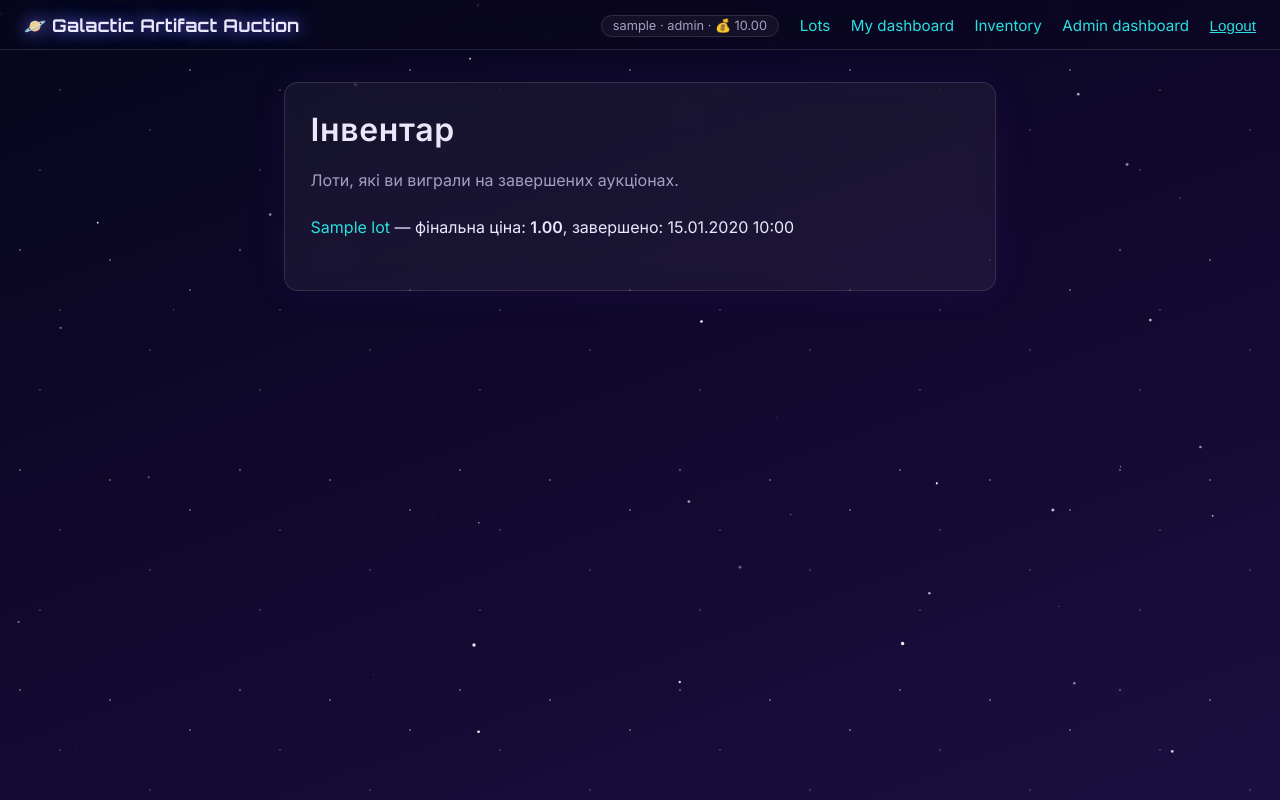
After one commit to MarcoGr11/web-python, a Django app: page /inventory/ in a window 1280 px wide. The commit adds this page. Run offline with Django 5.2, Linux system fonts and the light colour scheme; a user stored in the database is signed in; tables that the repository leaves empty hold one stand-in row (values such as "Sample post").

Commit message:
Close expired auctions and add winner inventory
Lot.is_closed is set by services.close_expired_lots(), called when lots
are viewed (web and API) and by the close_expired_auctions command.
Closing moves no money: the winning bid was already deducted when it
became the leading bid. Winners see their lots at /inventory/ and
GET /api/inventory/; closed lots show the winner instead of the bid
form and are marked in the lot list.

```diff
--- a/src/auctions/api/urls.py
+++ b/src/auctions/api/urls.py
@@ -11,6 +11,7 @@ urlpatterns = [
     path("auth/login/", views.LoginView.as_view(), name="api-login"),
     path("auth/logout/", views.LogoutView.as_view(), name="api-logout"),
     path("dashboard/user/", views.UserDashboardView.as_view(), name="api-dashboard-user"),
+    path("inventory/", views.InventoryView.as_view(), name="api-inventory"),
     path("dashboard/admin/", views.AdminDashboardView.as_view(), name="api-dashboard-admin"),
     path("", include(router.urls)),
 ]
--- a/src/auctions/models.py
+++ b/src/auctions/models.py
@@ -47,6 +47,9 @@ class Lot(models.Model):
         related_name="owned_lots",
     )
     ends_at = models.DateTimeField()
+    # Set by services.close_expired_lots() once ends_at has passed; from then
+    # on current_winner is the final winner and the lot is in their inventory.
+    is_closed = models.BooleanField(default=False)
     created_at = models.DateTimeField(auto_now_add=True)
 
     def __str__(self):
--- a/src/auctions/services.py
+++ b/src/auctions/services.py
@@ -23,7 +23,7 @@ def place_bid(lot_id, user_id, amount: Decimal) -> dict:
     with transaction.atomic():
         lot = Lot.objects.select_for_update().get(id=lot_id)
 
-        if timezone.now() >= lot.ends_at:
+        if lot.is_closed or timezone.now() >= lot.ends_at:
             return {
                 "accepted": False,
                 "reason": "auction_closed",
@@ -79,3 +79,13 @@ def place_bid(lot_id, user_id, amount: Decimal) -> dict:
         "username": bid.user.username,
         "bid_id": bid.id,
     }
+
+
+def close_expired_lots() -> int:
+    """Mark every lot whose ends_at has passed as closed; returns how many.
+
+    No money moves here: the winner's final bid was already deducted when it
+    became the leading bid (place_bid), so closing only makes it final.
+    A single UPDATE, so concurrent callers can't close a lot twice.
+    """
+    return Lot.objects.filter(is_closed=False, ends_at__lte=timezone.now()).update(is_closed=True)
--- a/src/auctions/web/templates/auctions/base.html
+++ b/src/auctions/web/templates/auctions/base.html
@@ -270,6 +270,7 @@
                 <span class="role-badge">{{ user.username }} · {% if user.is_staff %}admin{% else %}user{% endif %} · 💰 {{ user.profile.balance }}</span>
                 <a href="{% url 'lot_list' %}">Lots</a>
                 <a href="{% url 'dashboard_user' %}">My dashboard</a>
+                <a href="{% url 'inventory' %}">Inventory</a>
                 {% if user.is_staff %}<a href="{% url 'dashboard_admin' %}">Admin dashboard</a>{% endif %}
                 <form action="{% url 'logout' %}" method="post" style="display:inline">
                     {% csrf_token %}<button type="submit">Logout</button>
--- /dev/null
+++ b/src/auctions/web/templates/auctions/inventory.html
@@ -0,0 +1,19 @@
+{% extends "auctions/base.html" %}
+{% block title %}Inventory · Galactic Artifact Auction{% endblock %}
+{% block content %}
+<div class="card">
+    <h1>Інвентар</h1>
+    <p class="muted">Лоти, які ви виграли на завершених аукціонах.</p>
+    <ul class="plain">
+        {% for lot in lots %}
+        <li>
+            <a href="{% url 'lot_detail' lot.pk %}">{{ lot.title }}</a>
+            — фінальна ціна: <strong>{{ lot.current_highest_bid }}</strong>,
+            завершено: {{ lot.ends_at|date:"d.m.Y H:i" }}
+        </li>
+        {% empty %}
+        <li class="muted">Поки що порожньо — виграйте свій перший артефакт.</li>
+        {% endfor %}
+    </ul>
+</div>
+{% endblock %}
--- a/src/auctions/web/templates/auctions/lot_list.html
+++ b/src/auctions/web/templates/auctions/lot_list.html
@@ -6,7 +6,11 @@
     <ul class="plain">
         {% for lot in lots %}
         <li>
-            <a href="{% url 'lot_detail' lot.pk %}">{{ lot.title }}</a>
+            {% if lot.is_closed %}
+                <a href="{% url 'lot_detail' lot.pk %}"><s>{{ lot.title }}</s></a> <span class="role-badge">Closed</span>
+            {% else %}
+                <a href="{% url 'lot_detail' lot.pk %}">{{ lot.title }}</a>
+            {% endif %}
             — current bid: {{ lot.current_highest_bid }}, owner: {{ lot.owner.username }}
             {% if lot.owner_id == user.id or user.is_staff %}
                 (<a href="{% url 'lot_edit' lot.pk %}">edit</a>)
--- a/src/auctions/web/urls.py
+++ b/src/auctions/web/urls.py
@@ -9,6 +9,7 @@ urlpatterns = [
     path("accounts/logout/", views.logout_view, name="logout"),
     path("dashboard/user/", views.dashboard_user, name="dashboard_user"),
     path("dashboard/admin/", views.dashboard_admin, name="dashboard_admin"),
+    path("inventory/", views.inventory_view, name="inventory"),
     path("lots/", views.lot_list, name="lot_list"),
     path("lots/new/", views.lot_create, name="lot_create"),
     path("lots/<int:pk>/", views.lot_detail, name="lot_detail"),
--- a/src/auctions/web/views.py
+++ b/src/auctions/web/views.py
@@ -8,6 +8,7 @@ from django.shortcuts import get_object_or_404, redirect, render
 from django.utils import timezone
 
 from ..models import Lot
+from ..services import close_expired_lots
 from .decorators import role_required
 from .forms import LotForm, RegisterForm
 
@@ -65,11 +66,13 @@ def dashboard_admin(request):
 
 @login_required
 def lot_list(request):
+    close_expired_lots()
     return render(request, "auctions/lot_list.html", {"lots": Lot.objects.all()})
 
 
 @login_required
 def lot_detail(request, pk):
+    close_expired_lots()
     lot = get_object_or_404(Lot, pk=pk)
     return render(request, "auctions/lot_detail.html", {"lot": lot})
 
@@ -102,3 +105,10 @@ def lot_edit(request, pk):
     else:
         form = LotForm(instance=lot)
     return render(request, "auctions/lot_edit.html", {"form": form, "lot": lot})
+
+
+@login_required
+def inventory_view(request):
+    close_expired_lots()
+    lots = Lot.objects.filter(current_winner=request.user, is_closed=True).order_by("-ends_at")
+    return render(request, "auctions/inventory.html", {"lots": lots})
```
Also changed, not shown: src/auctions/api/serializers.py (+8 -1 lines), src/auctions/api/views.py (+13 -0 lines), src/auctions/management/commands/close_expired_auctions.py (added, +10 -0 lines), src/auctions/tests/test_inventory.py (added, +95 -0 lines), src/auctions/web/templates/auctions/lot_detail.html (+13 -0 lines), src/auctions/migrations/0003_lot_is_closed.py (added).
